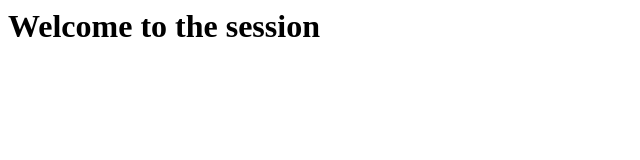
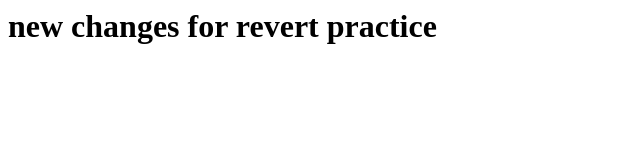
Before and after one commit to shivamnamdev/undo-mistakes-demo, a plain HTML site: page index.html in a window 1280 px wide. Shown: the whole page, without its empty margins (0-640 px from the left). Drawn offline with Linux system fonts and the light colour scheme.

Commit message:
good update

```diff
--- a/index.html
+++ b/index.html
@@ -1 +1 @@
-<h1> Welcome to the session</h1>
+<h1> new changes for revert practice </h1>
```
